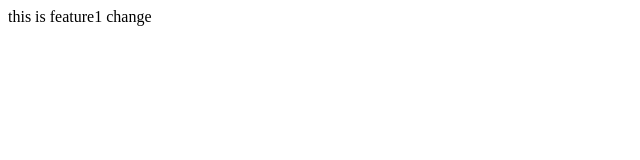
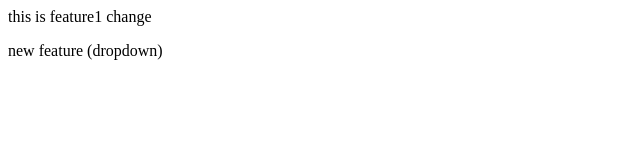
Before and after one commit to prashnainwal1/localreponew, a plain HTML site: page index.html in a window 1280 px wide. Shown: the whole page, without its empty margins (0-640 px from the left). Drawn offline with Linux system fonts and the light colour scheme.

Commit message:
feature1 dropdown

```diff
--- a/index.html
+++ b/index.html
@@ -1,2 +1,3 @@
 this is feature1
 change
+<p>new feature (dropdown)</p>
```
